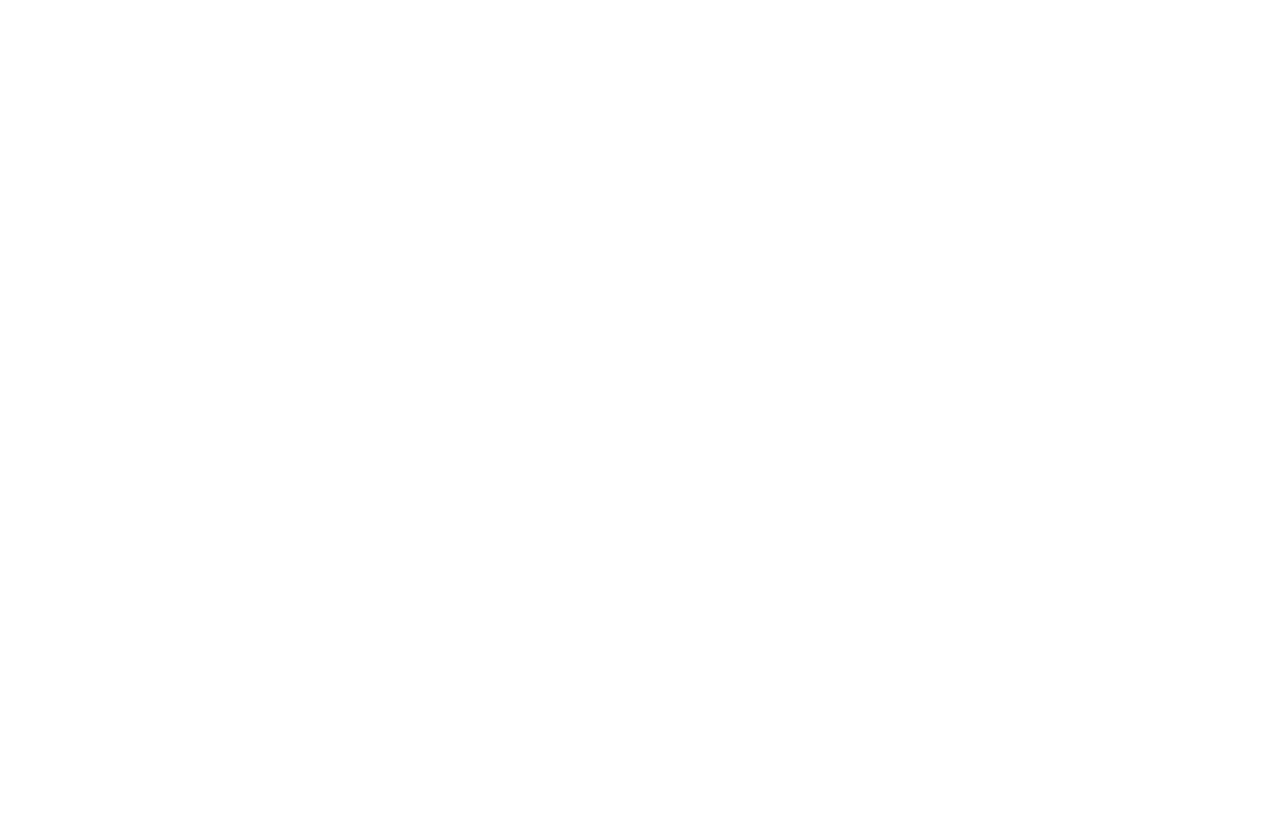
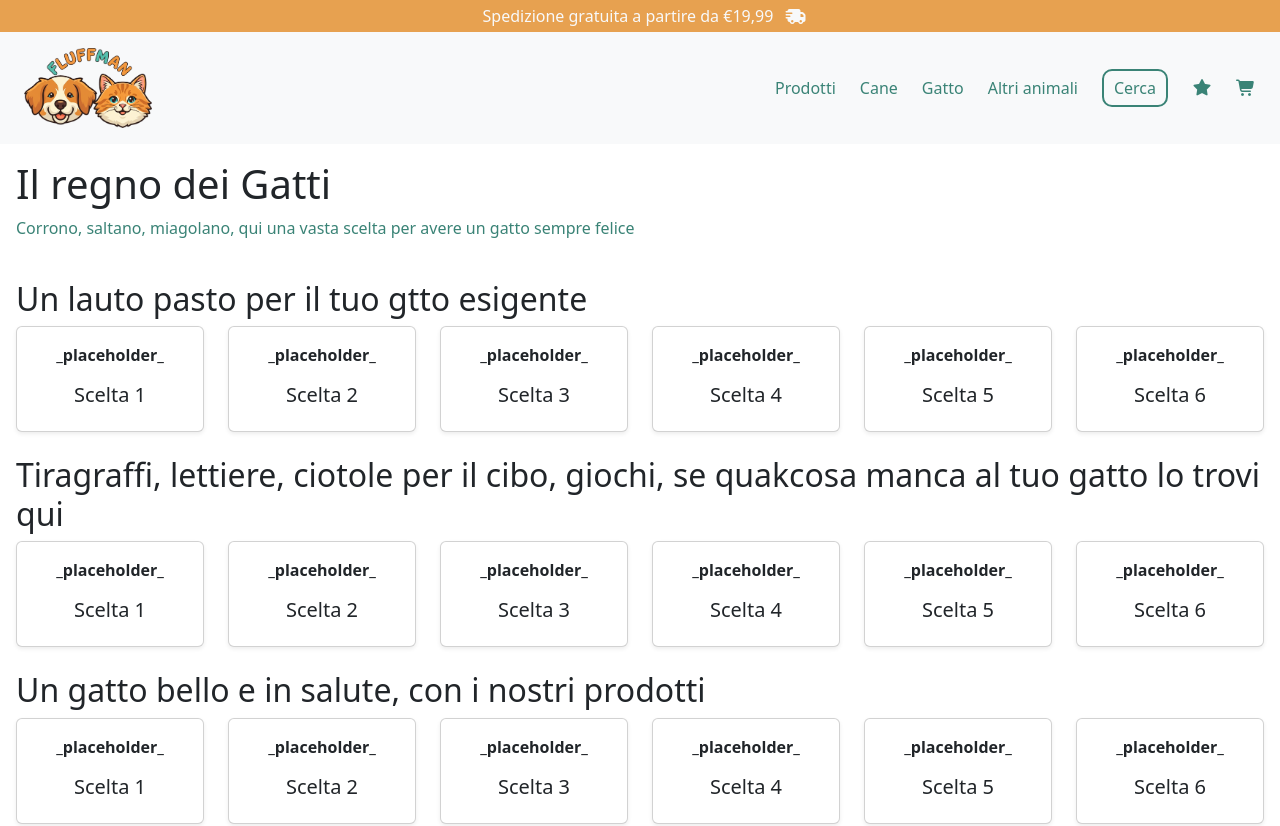
Before and after one commit to coluccifrancesco/fluffman-project-work, a React (Vite) app in the folder fluffman_pw/front-end/: page /CatProducts in a window 1280 px wide. Before the commit this address had no page. Shown: the top 826 px of the page. Before the commit the page ends 800 px from the top, so only its background shows below. Built offline with nearby package versions, Linux system fonts and the light colour scheme.

Commit message:
add cat product page placeholder

```diff
--- a/fluffman_pw/front-end/components/CatProducts.jsx
+++ b/fluffman_pw/front-end/components/CatProducts.jsx
@@ -0,0 +1,43 @@
+import CardItem from "./CardComponent/CardItem"
+
+
+export default function CatProducts() {
+    return (
+        <>
+            <div className="m-2 p-2">
+                <h1>Il regno dei Gatti</h1>
+                <p>Corrono, saltano, miagolano, qui una vasta scelta per avere un gatto sempre felice</p>
+            </div>
+
+            {/* Sezione Food */}
+            <div className="m-2 p-2">
+                <h2>Un lauto pasto per il tuo gtto esigente</h2>
+                <div className="row row-cols-1 row-cols-sm-2 row-cols-md-3 row-cols-lg-4 row-cols-xl-6 g-4">
+                    {[...Array(6)].map((_, idx) => (
+                        <CardItem key={idx} title={`Scelta ${idx + 1}`} />
+                    ))}
+                </div>
+            </div>
+
+            {/* Sezione accessori */}
+            <div className="m-2 p-2">
+                <h2>Tiragraffi, lettiere, ciotole per il cibo, giochi, se quakcosa manca al tuo gatto lo trovi qui</h2>
+                <div className="row row-cols-1 row-cols-sm-2 row-cols-md-3 row-cols-lg-4 row-cols-xl-6 g-4">
+                    {[...Array(6)].map((_, idx) => (
+                        <CardItem key={idx} title={`Scelta ${idx + 1}`} />
+                    ))}
+                </div>
+            </div>
+
+            {/* Sezione Cura */}
+            <div className="m-2 p-2">
+                <h2>Un gatto bello e in salute, con i nostri prodotti</h2>
+                <div className="row row-cols-1 row-cols-sm-2 row-cols-md-3 row-cols-lg-4 row-cols-xl-6 g-4">
+                    {[...Array(6)].map((_, idx) => (
+                        <CardItem key={idx} title={`Scelta ${idx + 1}`} />
+                    ))}
+                </div>
+            </div>
+        </>
+    )
+}
--- a/fluffman_pw/front-end/src/App.jsx
+++ b/fluffman_pw/front-end/src/App.jsx
@@ -2,6 +2,7 @@
 import DefaultLayout from "../layouts/DefaultLayout";
 import HomePage from "../pages/HomePage";
 import DogProducts from "../components/DogProducts";
+import CatProducts from "../components/CatProducts";
 
 
 
@@ -14,6 +15,7 @@
           <Route path="/" element={<DefaultLayout />}>
             <Route path="/" element={<HomePage />} />
             <Route path="/DogProducts" element={<DogProducts />} />
+            <Route path="/CatProducts" element={<CatProducts />} />
           </Route>
         </Routes>
       </BrowserRouter>
```
